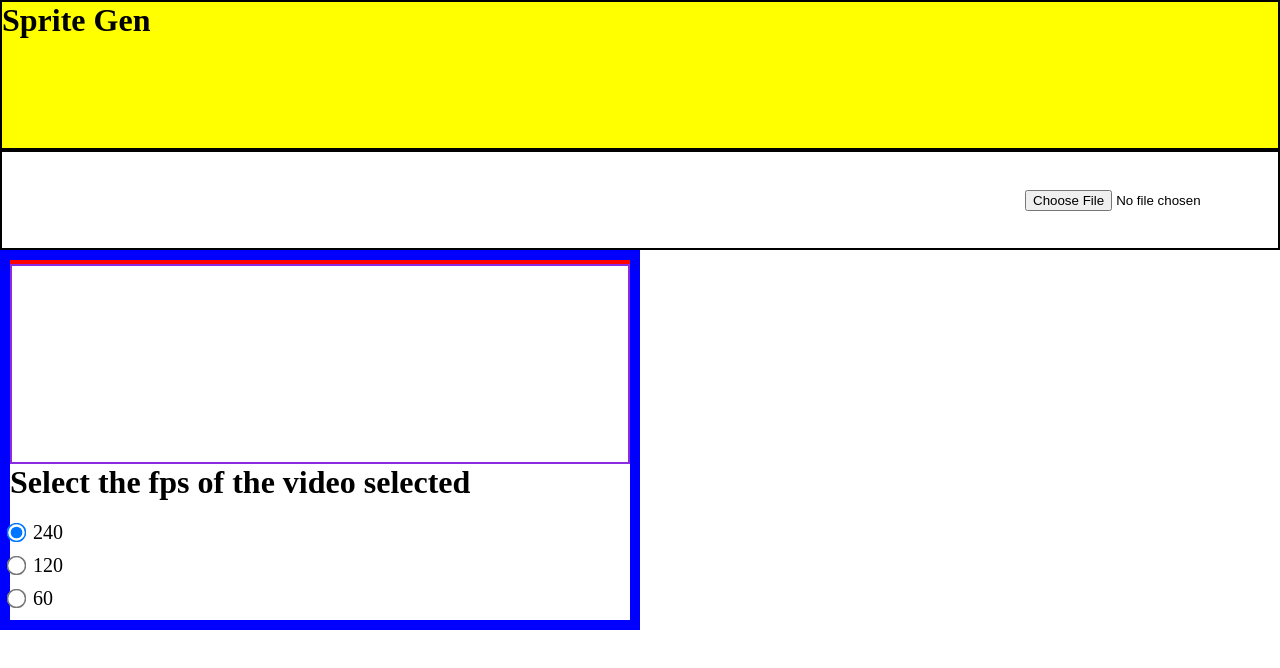
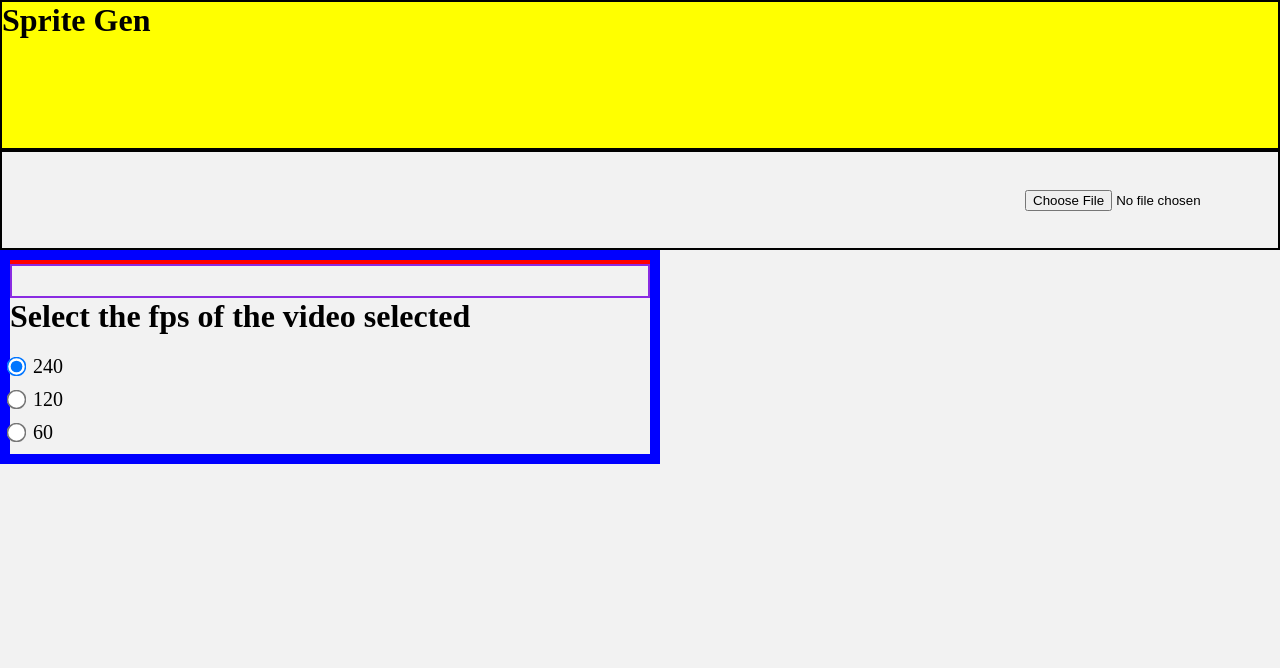
Before and after one commit to Jake-Noth/SpriteSheetGenerator, a React (Vite) app: page / in a window 1280 px wide. Shown: the top 668 px of the page. Built offline with nearby package versions, Linux system fonts and the light colour scheme.

Commit message:
bug: fix background color screwing render

```diff
--- a/src/App.jsx
+++ b/src/App.jsx
@@ -23,10 +23,16 @@ function App() {
             {videoElement && <Canvas/>}
           </div>
           <div id='modifiers'>
-            <div id='slider-section'>
-              <h1 id='spacer'></h1>
-                {videoElement && <Slider/>}
+            <div id='slider-and-frame-button-container'>
+
+                <div id='slider-container'>
+                  {videoElement && <Slider/>}
+                </div>
+
+                <div id='frame-button-container'>
                 {videoElement && <KeyFrameButton/>}
+                </div>
+
             </div>
             <div id='modifier-buttons'>
               <FPSButtons/>
--- a/src/context/Contex.jsx
+++ b/src/context/Contex.jsx
@@ -1,3 +1,4 @@
+
 import React, { createContext, useState, useRef } from 'react';
 
 const VideoContext = createContext();
--- a/src/index.css
+++ b/src/index.css
@@ -2,6 +2,10 @@
   margin: 0;
   padding: 0;
   box-sizing: border-box;
+}
+
+body {
+  background-color: #f2f2f2;
 }
 
 #topHeader {
@@ -12,8 +16,6 @@
 }
 
 #canvas-section-and-modifiers {
-  width: 50%;
-  height: 100%;
   display: flex;
   justify-content: center;
   flex-direction: column;
@@ -45,20 +47,13 @@
   align-items: stretch; /* Allows frames to stretch to fill the container */
 }
 
-#slider-section {
-  height: 200px;
-  width: 100%;
+#slider-and-frame-button-container {
+  padding: 15px;
+
+  width: 50vw;
   border: 2px solid blueviolet;
   display: flex;
-  justify-content: space-between;
-  align-items: center;
-}
-
-#options {
-  display: flex;
   flex-direction: row;
-  justify-content: space-between;
-  align-items: center;
 }
 
 .box {
@@ -97,6 +92,21 @@ label {
   font-size: 20px;
 }
 
+#slider-container {
+  width: calc(50vw * (2 / 3));
+  padding-left: 20px;
+  display: flex;
+  justify-content: center;
+  align-items: center;
+}
+
+#frame-button-container {
+  width: calc(50vw * (1/3));
+  display: flex;
+  justify-content: center;
+  align-items: center;
+}
+
 
 #slider {
   appearance: none;
@@ -118,10 +128,9 @@ label {
 }
 
 #keyframe-button {
-  height: 50px;
-  width: 200px;
-  margin-right: 200px;
-  font-size: 20px;
+  height: 50%;
+  width: 50%;
+  font-size: .75vw;
 }
 
 #spacer {
```
Also changed, not shown: src/components/FPSButtons.jsx (line endings or trailing spaces).
